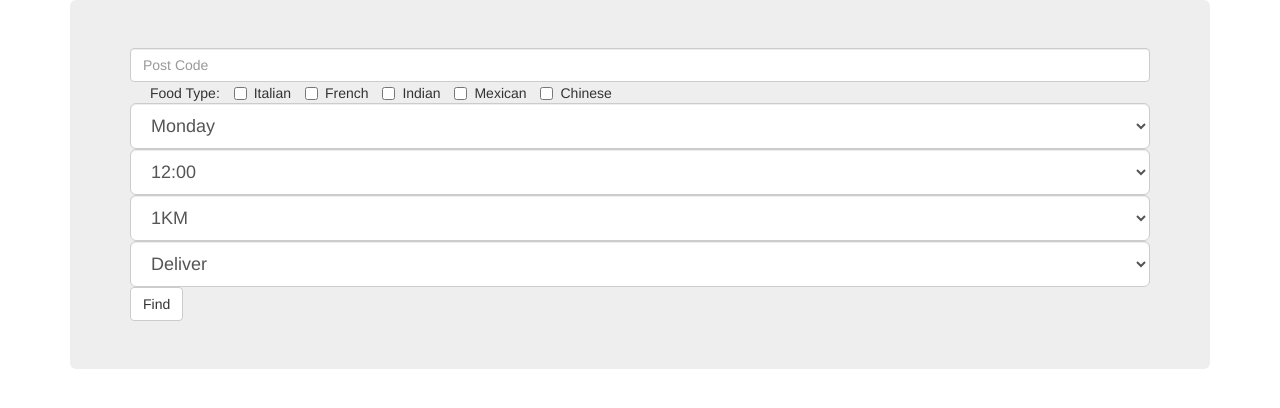
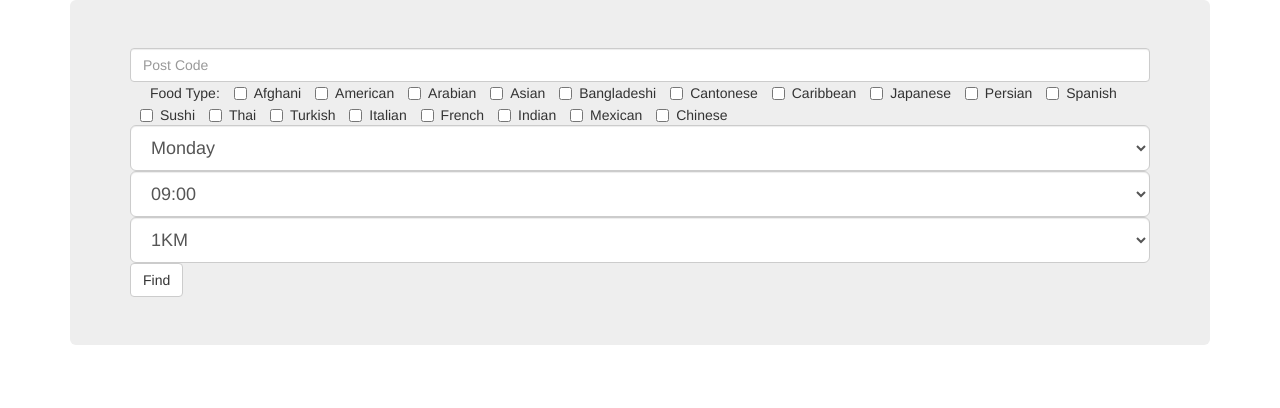
Before and after one commit to jahidulpabelislam/restaurant-recommender, a website: page index.html in a window 1280 px wide. Drawn offline with nearby package versions, Linux system fonts and the light colour scheme; files whose address does not match are found by name.

Commit message:
Add Brandon's HTML Changes

```diff
--- a/index.html
+++ b/index.html
@@ -13,9 +13,22 @@
 
             <input type="text" class="form-control" name="fname" id="pCode" placeholder="Post Code">
             <label class="checkbox-inline">Food Type:</label>
-            <label class="checkbox-inline"><input type="checkbox" name="myCheck" value="italian">Italian</label>
+            <label class="checkbox-inline"><input type="checkbox" name="myCheck" value="afghani">Afghani</label>
+			<label class="checkbox-inline"><input type="checkbox" name="myCheck" value="newamerican">American</label>
+			<label class="checkbox-inline"><input type="checkbox" name="myCheck" value="arabian">Arabian</label>
+			<label class="checkbox-inline"><input type="checkbox" name="myCheck" value="asianfusion">Asian</label>
+			<label class="checkbox-inline"><input type="checkbox" name="myCheck" value="bangladeshi">Bangladeshi</label>
+			<label class="checkbox-inline"><input type="checkbox" name="myCheck" value="cantonese">Cantonese</label>
+			<label class="checkbox-inline"><input type="checkbox" name="myCheck" value="caribbean">Caribbean</label>
+			<label class="checkbox-inline"><input type="checkbox" name="myCheck" value="japanese">Japanese</label>
+			<label class="checkbox-inline"><input type="checkbox" name="myCheck" value="persian">Persian</label>
+			<label class="checkbox-inline"><input type="checkbox" name="myCheck" value="spanish">Spanish</label>
+			<label class="checkbox-inline"><input type="checkbox" name="myCheck" value="sushi">Sushi</label>
+			<label class="checkbox-inline"><input type="checkbox" name="myCheck" value="thai">Thai</label>
+			<label class="checkbox-inline"><input type="checkbox" name="myCheck" value="turkish">Turkish</label>
+			<label class="checkbox-inline"><input type="checkbox" name="myCheck" value="italian">Italian</label>
             <label class="checkbox-inline"><input type="checkbox" name="myCheck" value="french">French</label>
-            <label class="checkbox-inline"><input type="checkbox" name="myCheck" value="indian">Indian</label>
+            <label class="checkbox-inline"><input type="checkbox" name="myCheck" value="indpak">Indian</label>
             <label class="checkbox-inline"><input type="checkbox" name="myCheck" value="mexican">Mexican</label>
             <label class="checkbox-inline"><input type="checkbox" name="myCheck" value="chinese">Chinese</label>
 
@@ -23,23 +36,54 @@
                 <option value="Monday">Monday</option>
                 <option value="Tuesday">Tuesday</option>
                 <option value="Wednesday">Wednesday</option>
+				<option value="Thursday">Thursday</option>
+				<option value="Friday">Friday</option>
+				<option value="Saturday">Saturday</option>
+				<option value="Sunday">Sunday</option>
             </select>
 
             <select id="time" class="form-control input-lg">
-                <option value="1200">12:00</option>
+                <option value="0900">09:00</option>
+				<option value="0930">09:30</option>
+				<option value="1000">10:00</option>
+				<option value="1030">10:30</option>
+				<option value="1100">11:00</option>
+				<option value="1130">11:30</option>
+				<option value="1200">12:00</option>
                 <option value="1230">12:30</option>
                 <option value="1300">13:00</option>
+				<option value="1330">13:30</option>
+				<option value="1400">14:00</option>
+				<option value="1430">14:30</option>
+				<option value="1500">15:00</option>
+				<option value="1530">15:30</option>
+				<option value="1600">16:00</option>
+				<option value="1630">16:30</option>
+				<option value="1700">17:00</option>
+				<option value="1730">17:30</option>
+				<option value="1800">18:00</option>
+				<option value="1830">18:30</option>
+				<option value="1900">19:00</option>
+				<option value="1930">19:30</option>
+				<option value="2000">20:00</option>
+				<option value="2030">20:30</option>
+				<option value="2100">21:00</option>
+				<option value="2130">21:30</option>
+				<option value="2200">22:00</option>
+				<option value="2230">22:30</option>
+				<option value="2300">23:00</option>
+				<option value="2330">23:30</option>
+				<option value="0000">00:00</option>
+
             </select>
 
             <select id="distance" class="form-control input-lg">
                 <option value="1">1KM</option>
                 <option value="2">2KM</option>
+				<option value="3">3KM</option>
+				<option value="4">4KM</option>
                 <option value="5">5KM</option>
-            </select>
-
-            <select id="service" class="form-control input-lg">
-                <option value="Deliver">Deliver</option>
-                <option value="EatIn">Eat In</option>
+				<option value="10">10KM</option>
             </select>
 
             <button type="submit" class="btn btn-default">Find</button>
```
